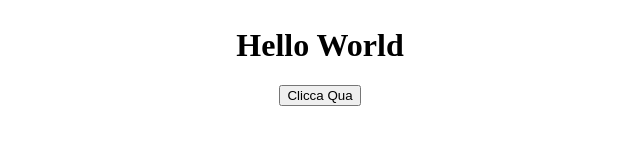
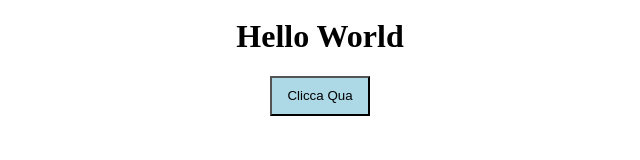
Before and after one commit to richiMera/vue-hello, a plain HTML site: page index.html in a window 1280 px wide. Shown: the whole page, without its empty margins (320-960 px from the left). Drawn offline with nearby package versions, Linux system fonts and the light colour scheme.

Commit message:
third commit

```diff
--- a/css/style.css
+++ b/css/style.css
@@ -7,6 +7,13 @@
   align-items: center;
 }
 
+.btn {
+  width: 100px;
+  height: 40px;
+  background-color: lightblue;
+  outline: none;
+  cursor: pointer;
+}
 img {
   width: 800px;
   margin: 50px 0;
--- a/index.html
+++ b/index.html
@@ -13,7 +13,7 @@
       </div>
 
       <div class="btn_box">
-          <button type="button" name="button" @click="showImage">Clicca Qua</button>
+          <button class="btn" type="button" name="button" @click="showImage">Clicca Qua</button>
       </div>
 
       <div class="img_container">
--- a/js/main.js
+++ b/js/main.js
@@ -9,10 +9,10 @@ var app = new Vue({
   methods: {
     showImage : function() {
       if(this.opacity == "opacity") {
-        this.opacity = "altro"
+        this.opacity = ""
       } else {
         this.opacity = "opacity"
-      }
+      };
     }
   }
 });
```
